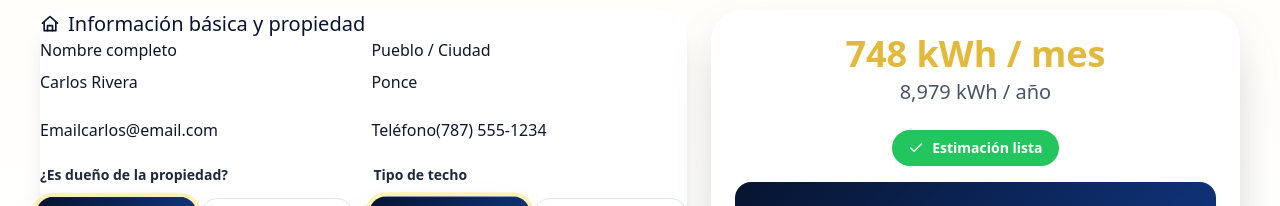
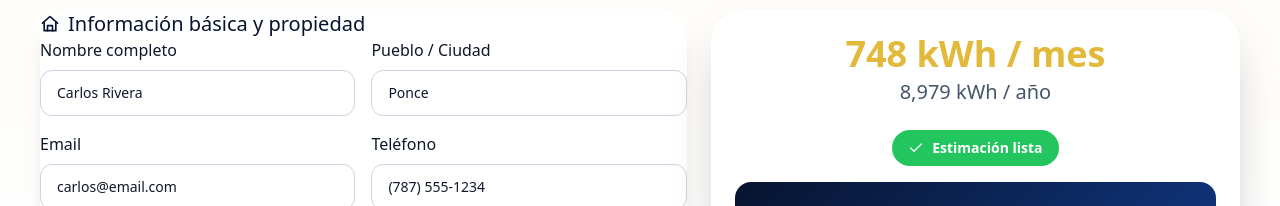
Before and after one commit to vicvazq30-eng/HQS-SOLAR-CALCULATOR, a React (Vite) app: page / in a window 1280 px wide. Shown: the part 746-952 px from the top of the page. Built offline with nearby package versions, Linux system fonts and the light colour scheme.

Commit message:
Enhance Input component with additional styling

```diff
--- a/hqs_cotizador_demo.jsx
+++ b/hqs_cotizador_demo.jsx
@@ -17,7 +17,14 @@ function CardTitle({ children, className = '', style = {} }) {
 }
 
 function Input(props) {
-  return <input {...props} />;
+  return (
+    <input
+      {...props}
+      className={`w-full rounded-xl border border-slate-300 px-4 py-3 text-sm outline-none focus:border-blue-500 focus:ring-4 focus:ring-blue-100 ${
+        props.className || ''
+      }`}
+    />
+  );
 }
 
 function Label({ children, className = '', ...props }) {
```
